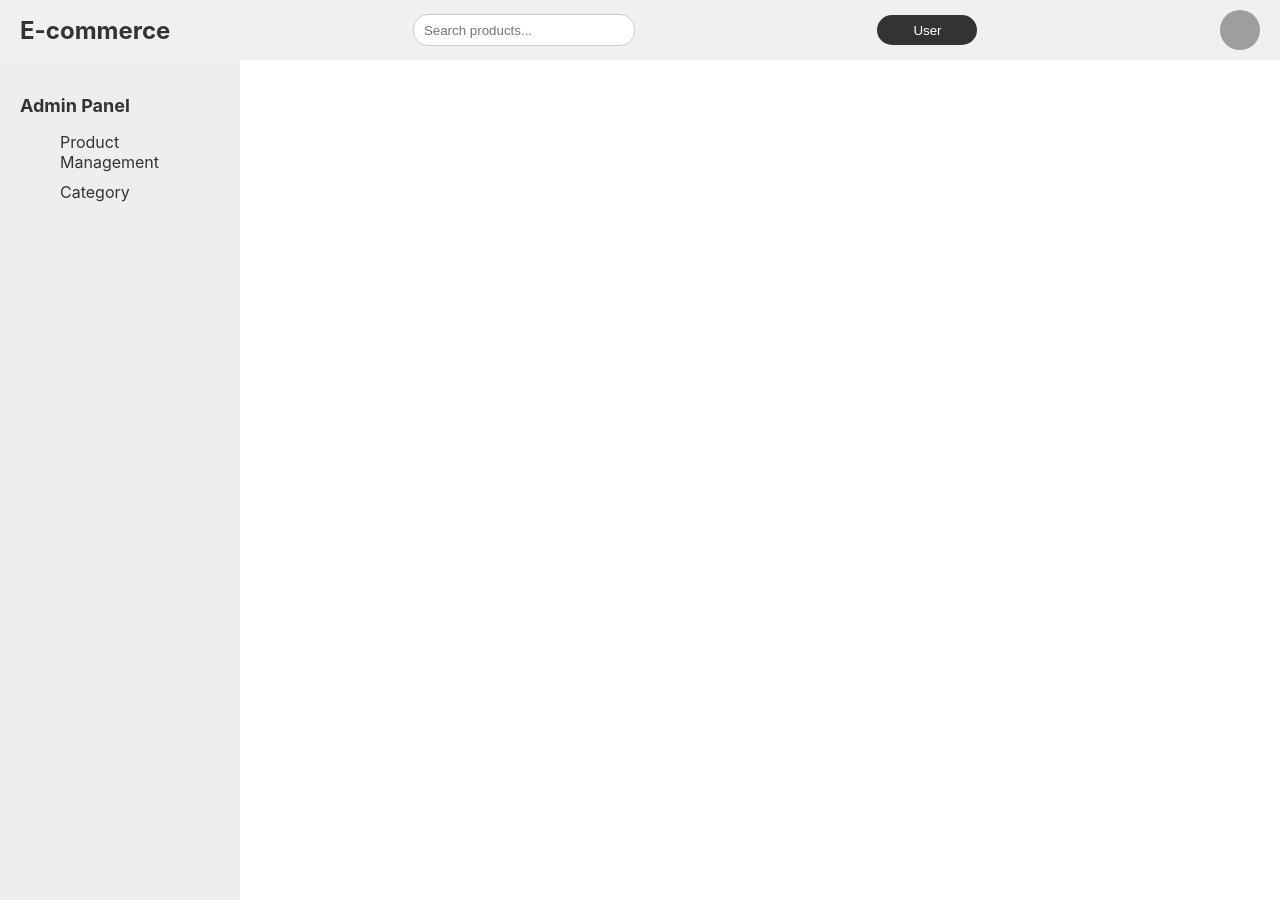
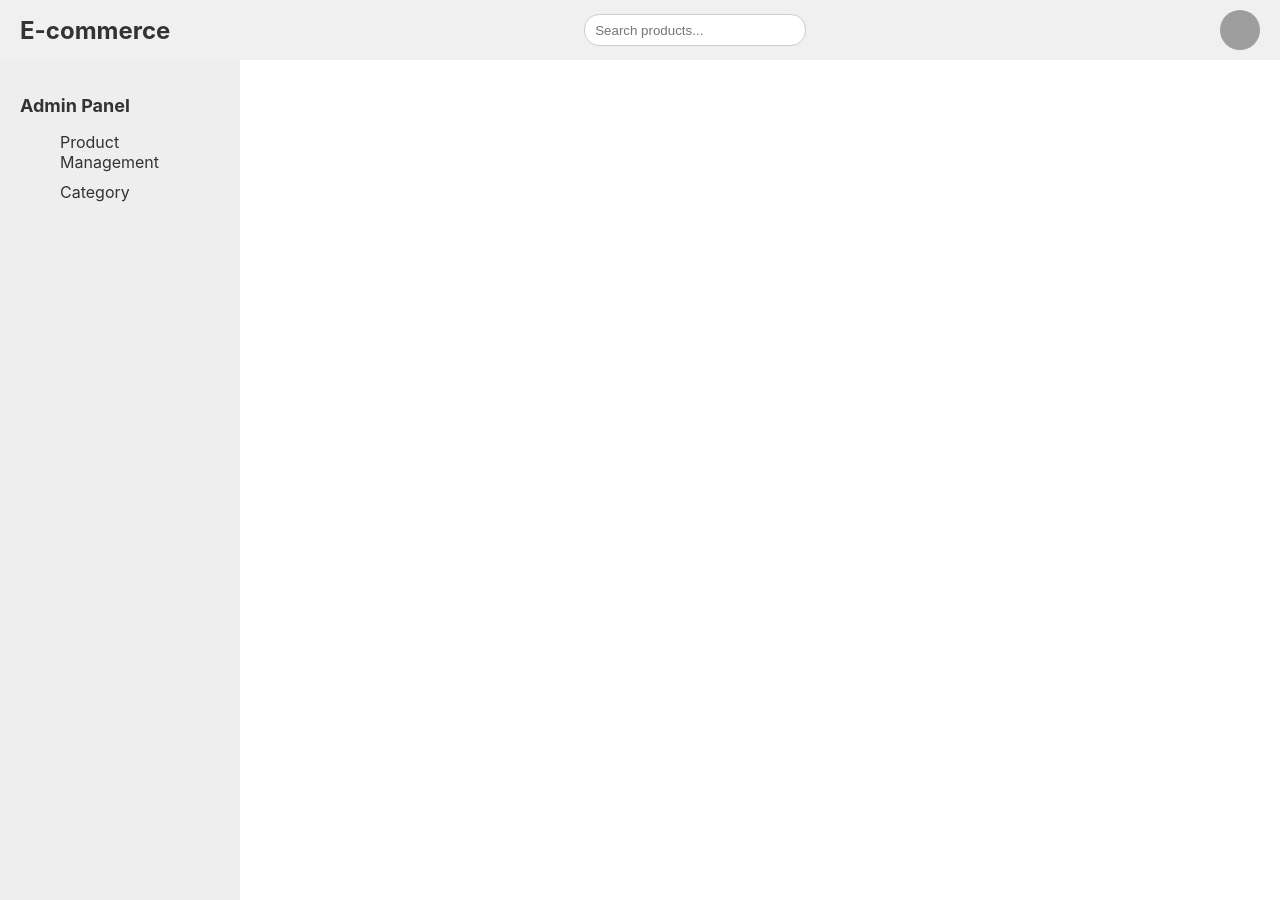
Before and after one commit to LakshmithaVaithilingam/e-commerce-react, a React (Create React App) app: page / in a window 1280 px wide. Built offline with nearby package versions, Linux system fonts and the light colour scheme; grey boxes are pictures that could not be loaded.

Commit message:
Update nav bar
Delete user menu

```diff
--- a/src/components/Navbar.js
+++ b/src/components/Navbar.js
@@ -2,7 +2,7 @@
 import React from 'react';
 import { Link } from 'react-router-dom';
 import styled from 'styled-components';
-import UserMenu from './UserMenu';
+
 
 // Create styled elements using Styled Components
 const NavbarContainer = styled.div`
@@ -45,7 +45,6 @@ const Navbar = () => {
         <Logo>E-commerce</Logo>
         <SearchInput type="text" placeholder="Search products..." />
         {/* Import and render the user menu component */}
-        <UserMenu />
         <UserIcon src="user.jpg" alt="User" />
       </NavbarContainer>
     );
```
